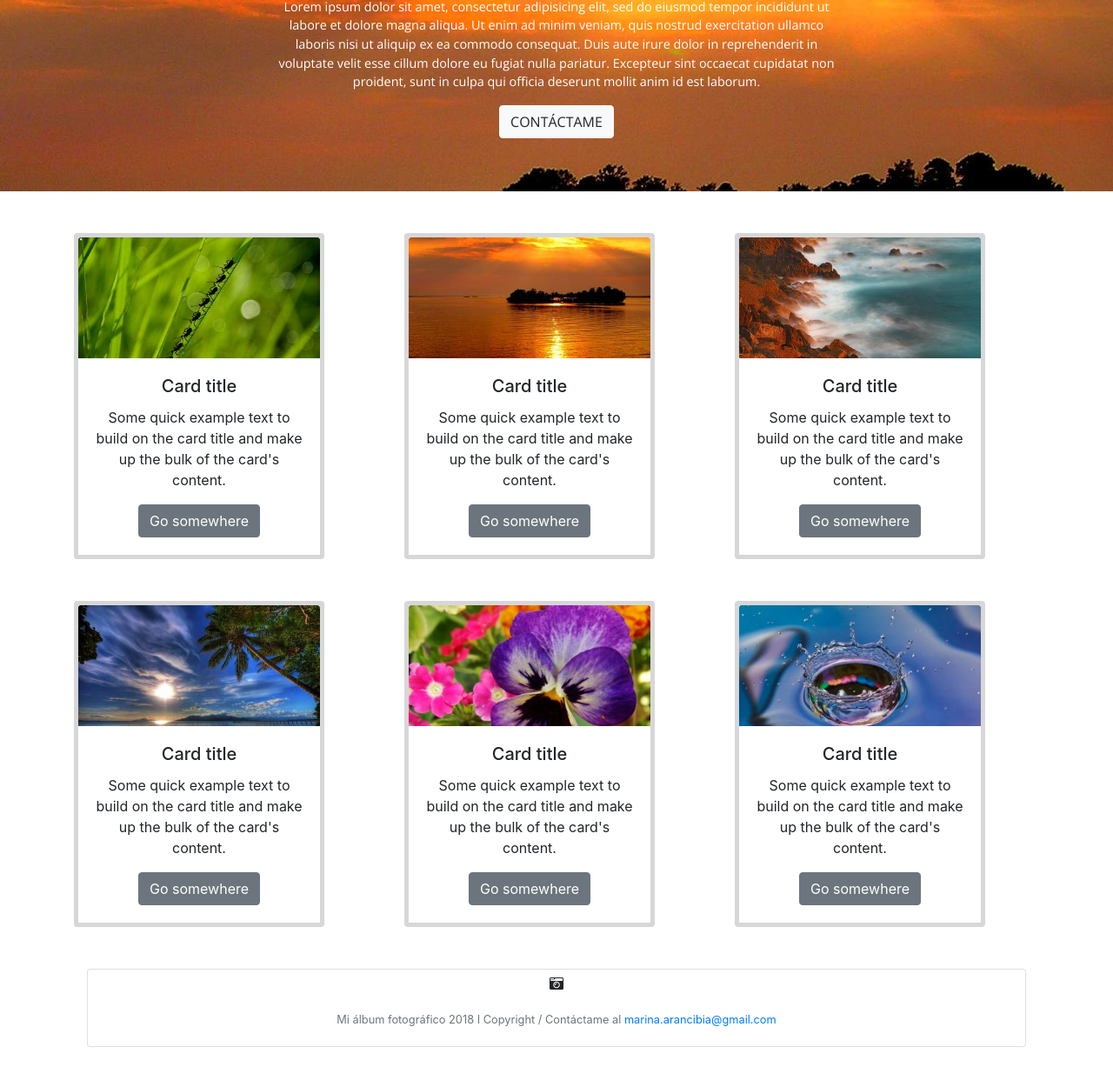
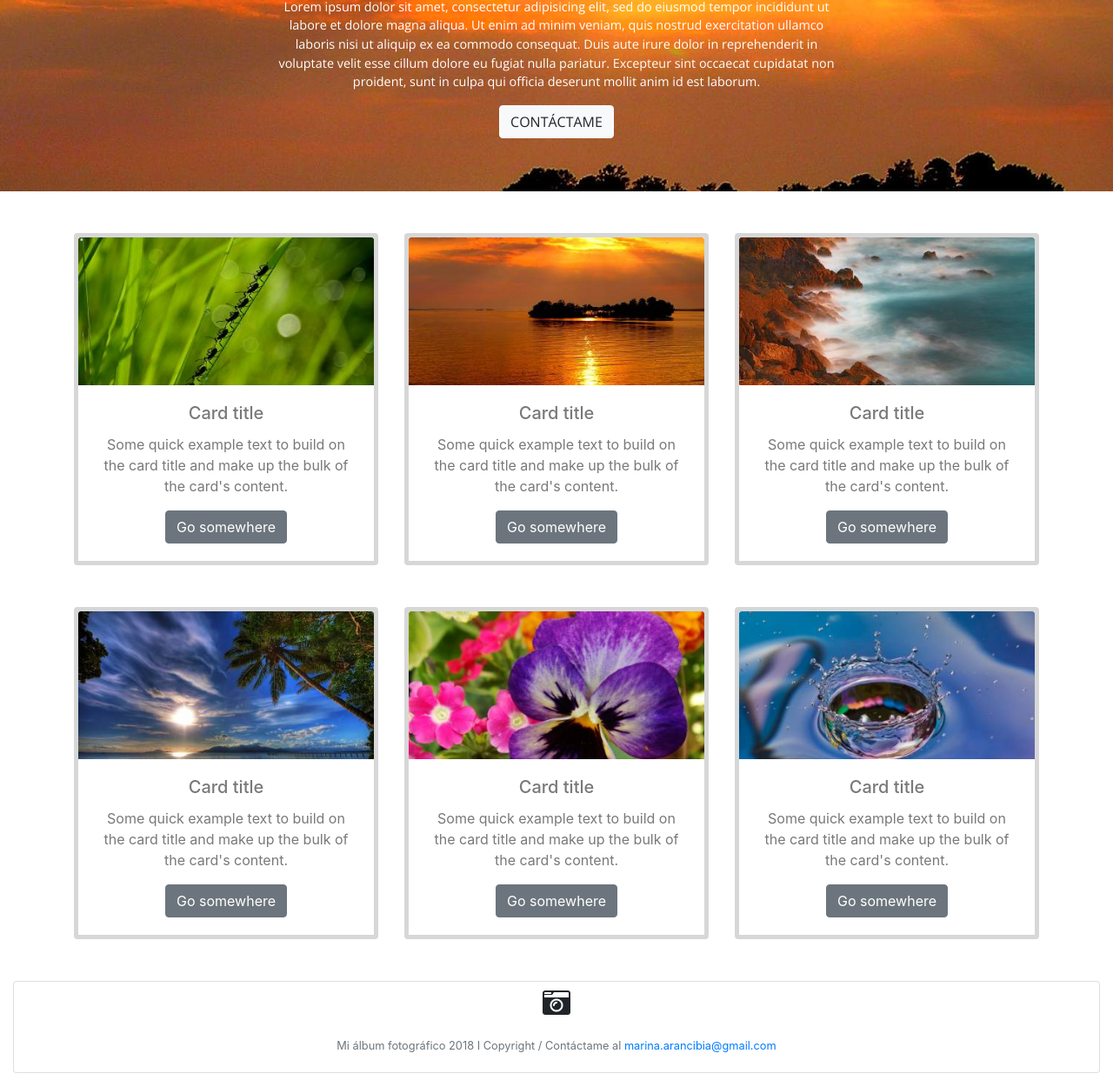
Before and after one commit to marinalinn/actividad007, a plain HTML site: page index.html in a window 1280 px wide. Shown: the part 116-1366 px from the top of the page at 87% size. Before the commit the page ends 1336 px from the top, so only its background shows below. Drawn offline with nearby package versions, Linux system fonts and the light colour scheme.

Commit message:
tenemos el footer centrado ahora y los ítems de la grilla al ancho entero de la columna

```diff
--- a/css/style.css
+++ b/css/style.css
@@ -26,3 +26,11 @@ header div.texto p{
 .cardborder {
 	border: solid 5px #d7d7d7;
 }
+
+.card-title{
+	color: #7a7979;
+}
+
+.card-text{
+	color: #7a7979;
+}
--- a/index.html
+++ b/index.html
@@ -19,7 +19,7 @@
     </button>
 
     <div class="collapse navbar-collapse" id="navbarSupportedContent">
-     <i class="fas fa-camera-retro"></i>
+     <i class="fas fa-camera-retro fa-2x"></i>
      <ul class="navbar-nav ml-auto">
       <li class="nav-item active">
         <a class="nav-link" href="#">Home <span class="sr-only">(current)</span></a>
@@ -58,7 +58,7 @@
 
   <div class="row">
     <div class="col-md-4 mt-5">
-      <div class="card cardborder" style="width: 18rem;">
+      <div class="card cardborder">
         <img class="card-img-top" src="images/1.jpg" alt="Card image cap">
         <div class="card-body text-center">
           <h5 class="card-title">Card title</h5>
@@ -66,7 +66,7 @@
           <a href="#" class="btn btn-secondary text-center">Go somewhere</a>
         </div>
       </div></div>
-      <div class="col-md-4 mt-5"><div class="card cardborder" style="width: 18rem;">
+      <div class="col-md-4 mt-5"><div class="card cardborder">
         <img class="card-img-top" src="images/2.jpg" alt="Card image cap">
         <div class="card-body text-center">
           <h5 class="card-title">Card title</h5>
@@ -74,7 +74,7 @@
           <a href="#" class="btn btn-secondary">Go somewhere</a>
         </div>
       </div></div>
-      <div class="col-md-4 mt-5"><div class="card cardborder" style="width: 18rem;">
+      <div class="col-md-4 mt-5"><div class="card cardborder">
         <img class="card-img-top" src="images/3.jpg" alt="Card image cap">
         <div class="card-body text-center">
           <h5 class="card-title">Card title</h5>
@@ -82,7 +82,7 @@
           <a href="#" class="btn btn-secondary">Go somewhere</a>
         </div>
       </div></div>
-      <div class="col-md-4 mt-5"><div class="card cardborder" style="width: 18rem;">
+      <div class="col-md-4 mt-5"><div class="card cardborder">
         <img class="card-img-top" src="images/4.jpg" alt="Card image cap">
         <div class="card-body text-center">
           <h5 class="card-title">Card title</h5>
@@ -90,7 +90,7 @@
           <a href="#" class="btn btn-secondary">Go somewhere</a>
         </div>
       </div></div>
-      <div class="col-md-4 mt-5"><div class="card cardborder" style="width: 18rem;">
+      <div class="col-md-4 mt-5"><div class="card cardborder">
         <img class="card-img-top" src="images/5.jpg" alt="Card image cap">
         <div class="card-body text-center">
           <h5 class="card-title">Card title</h5>
@@ -98,7 +98,7 @@
           <a href="#" class="btn btn-secondary">Go somewhere</a>
         </div>
       </div></div>
-      <div class="col-md-4 mt-5"><div class="card cardborder" style="width: 18rem;">
+      <div class="col-md-4 mt-5"><div class="card cardborder">
         <img class="card-img-top" src="images/6.jpg" alt="Card image cap">
         <div class="card-body text-center">
           <h5 class="card-title">Card title</h5>
@@ -109,10 +109,15 @@
     </div>
 
 
-<footer>
+
+
+
+  </div>
+
+  <footer>
   <div class="col-md-12">
    <div class="card mb-3 mt-5">
-  <i class="fas fa-camera-retro mx-auto pt-2"></i>
+  <i class="fas fa-camera-retro mx-auto pt-2 fa-2x"></i>
   <div class="card-body">
     <p class="card-text text-center"><small class="text-muted">Mi álbum fotográfico 2018 I Copyright / Contáctame al <a href="mailto:marina.arancibia@gmail.com">marina.arancibia@gmail.com</a></small></p>
   </div>
@@ -120,9 +125,6 @@
 </div>
 </footer>
 
-
-  </div>
-
   <script src="https://code.jquery.com/jquery-3.3.1.slim.min.js" integrity="sha384-q8i/X+965DzO0rT7abK41JStQIAqVgRVzpbzo5smXKp4YfRvH+8abtTE1Pi6jizo" crossorigin="anonymous"></script>
   <script src="https://cdnjs.cloudflare.com/ajax/libs/popper.js/1.14.3/umd/popper.min.js" integrity="sha384-ZMP7rVo3mIykV+2+9J3UJ46jBk0WLaUAdn689aCwoqbBJiSnjAK/l8WvCWPIPm49" crossorigin="anonymous"></script>
   <script src="https://stackpath.bootstrapcdn.com/bootstrap/4.1.1/js/bootstrap.min.js" integrity="sha384-smHYKdLADwkXOn1EmN1qk/HfnUcbVRZyYmZ4qpPea6sjB/pTJ0euyQp0Mk8ck+5T" crossorigin="anonymous"></script>
```
